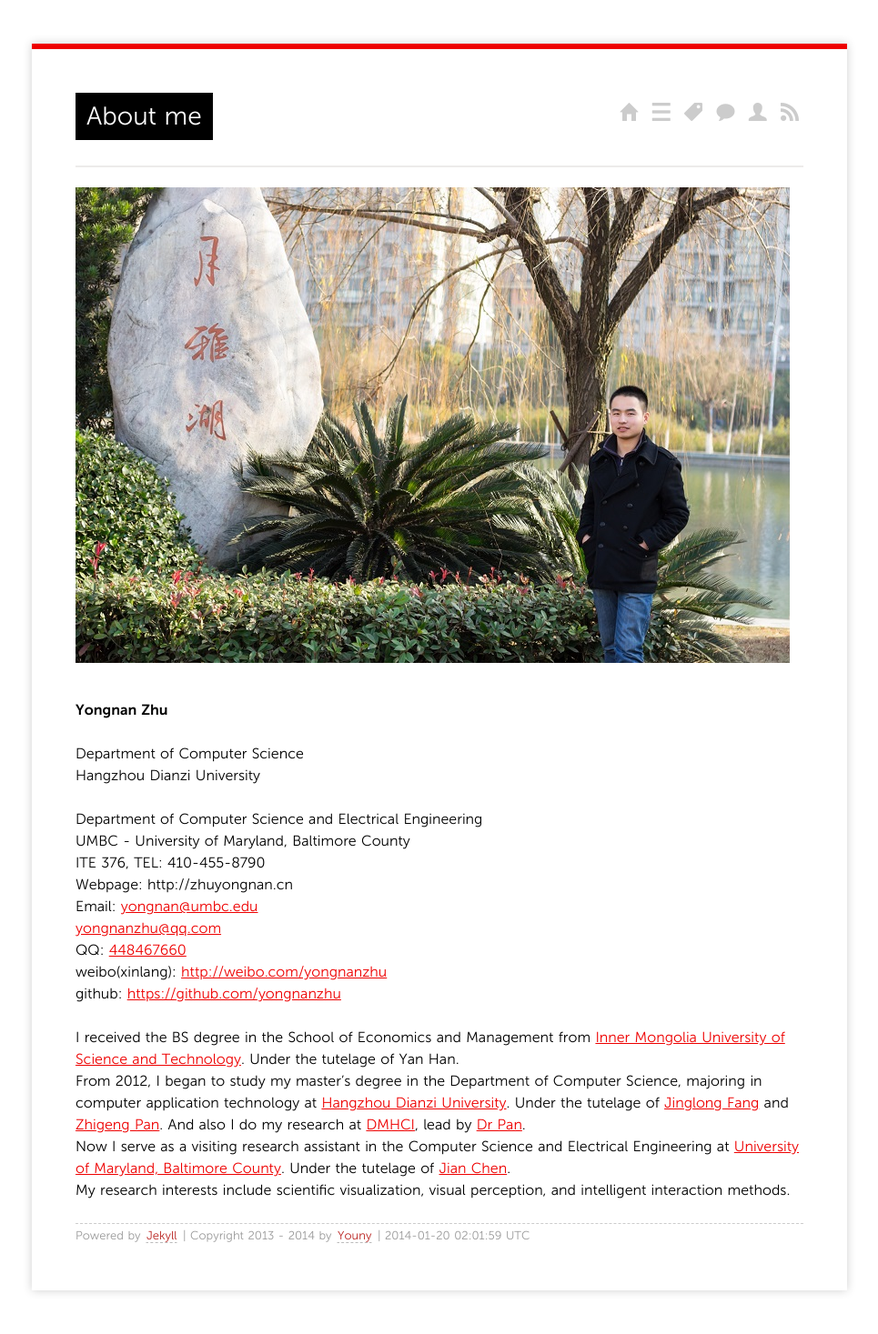
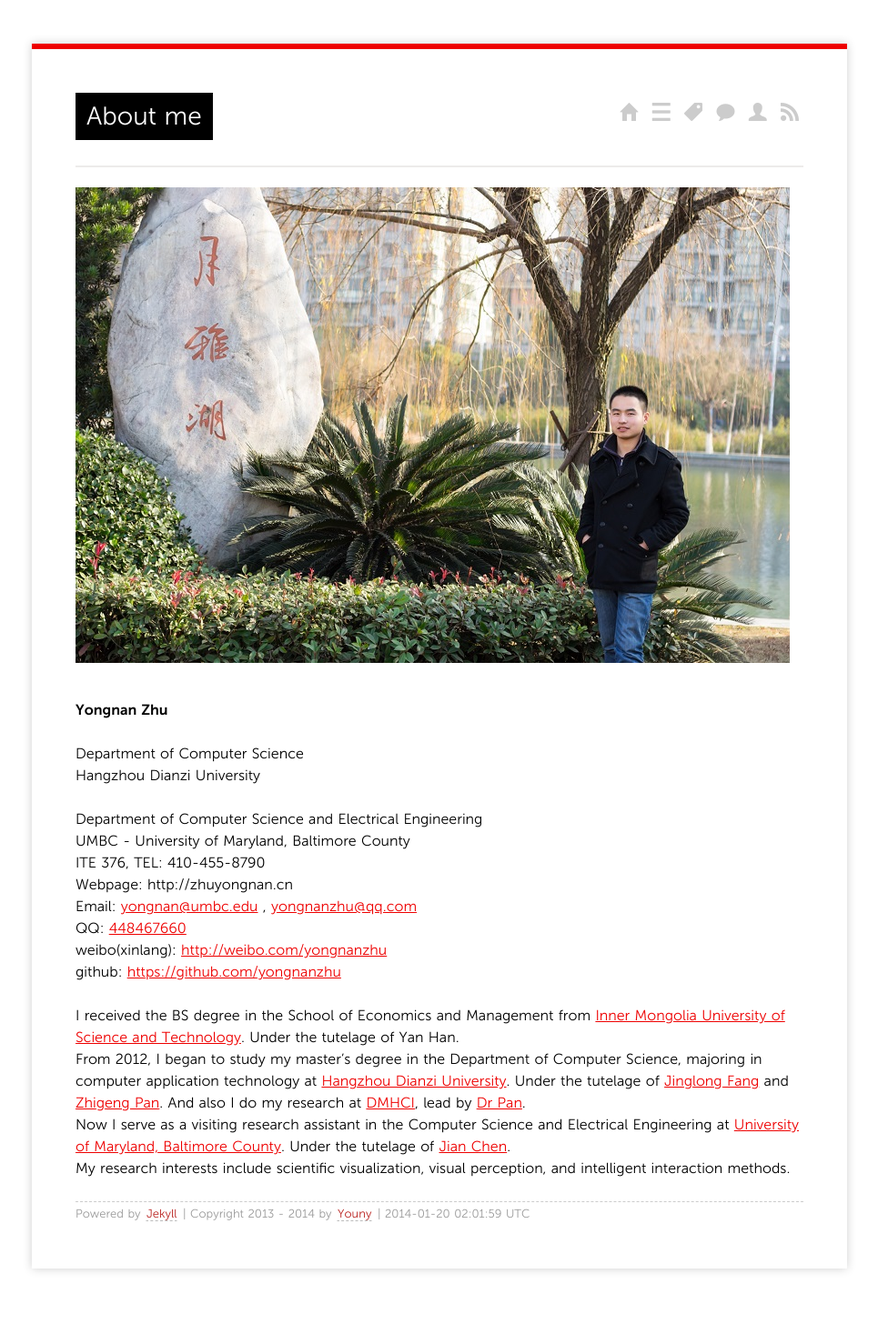
Before and after one commit to yongnanzhu/yongnanzhu.github.com, a Jekyll site: the page built from about/index.md, in a window 1280 px wide. Shown: the whole page at 91% size, without its empty margins (157-1122 px from the left). Built offline with Jekyll 4.4.1, drawn with Linux system fonts in a browser that asks for light colours; Markdown is read by kramdown in place of the engine named in the settings; after the commit the page ends 1443 px from its top, so only the background shows below that.

```diff
--- a/about/index.md
+++ b/about/index.md
@@ -16,8 +16,7 @@ Department of Computer Science and Electrical Engineering
 UMBC - University of Maryland, Baltimore County
 ITE 376, TEL: 410-455-8790
 Webpage: http://zhuyongnan.cn
-Email: [yongnan@umbc.edu](yongnan@umbc.edu)
-       [yongnanzhu@qq.com](yongnanzhu@qq.com)
+Email: [yongnan@umbc.edu](yongnan@umbc.edu) , [yongnanzhu@qq.com](yongnanzhu@qq.com)
 QQ: [448467660](http://wpa.qq.com/msgrd?V=1&Uin=448467660)
 weibo(xinlang): [http://weibo.com/yongnanzhu](http://weibo.com/yongnanzhu)
 github: [https://github.com/yongnanzhu](https://github.com/yongnanzhu)
```
